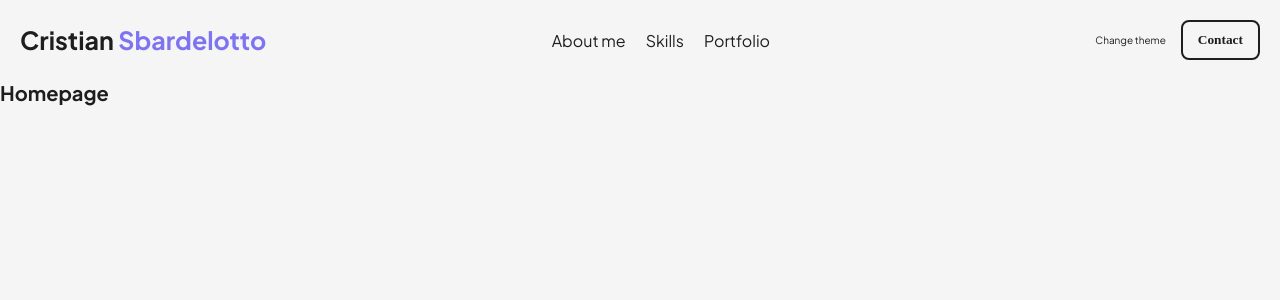
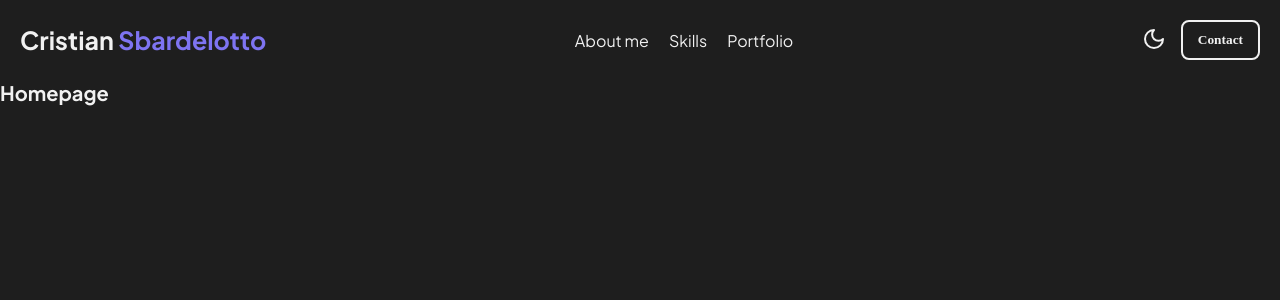
Before and after one commit to cristian-sbardelotto/portfolio, a Next.js app: page / in a window 1280 px wide. Shown: the top 300 px of the page. Built offline with nearby package versions, Linux system fonts and the light colour scheme.

Commit message:
✨ feat(header): implemented toggle theme

```diff
--- a/package.json
+++ b/package.json
@@ -14,6 +14,7 @@
     "@types/react-dom": "18.2.4",
     "@types/styled-components": "^5.1.26",
     "eslint-config-next": "13.4.4",
+    "lucide-react": "^0.241.0",
     "next": "13.4.4",
     "react": "18.2.0",
     "react-dom": "18.2.0",
--- a/src/app/layout.tsx
+++ b/src/app/layout.tsx
@@ -1,10 +1,13 @@
 'use client';
+
+import { useState } from 'react';
 
 import { Header } from '@/components/Header';
 
 import { GlobalStyle } from '@/styles/GlobalStyle';
 import light from '@/styles/themes/light';
-import { ThemeProvider } from 'styled-components';
+import dark from '@/styles/themes/dark';
+import { ThemeProvider, DefaultTheme } from 'styled-components';
 
 import { Plus_Jakarta_Sans } from 'next/font/google';
 
@@ -20,13 +23,22 @@ type LayoutProps = {
 };
 
 export default function RootLayout({ children }: LayoutProps) {
+  const [theme, setTheme] = useState<DefaultTheme>(dark);
+
+  function toggleTheme() {
+    setTheme(theme.title === 'light' ? dark : light);
+  }
+
   return (
-    <ThemeProvider theme={light}>
+    <ThemeProvider theme={theme}>
       <html lang='pt-br'>
         <GlobalStyle />
 
         <body className={jakartaSans.className}>
-          <Header />
+          <Header
+            toggleTheme={toggleTheme}
+            theme={theme}
+          />
 
           {children}
         </body>
--- a/src/components/Header/index.tsx
+++ b/src/components/Header/index.tsx
@@ -1,8 +1,16 @@
 import Link from 'next/link';
 
+import { Sun, Moon } from 'lucide-react';
+
 import * as S from './styles';
+import { DefaultTheme } from 'styled-components';
 
-export function Header() {
+type HeaderProps = {
+  theme: DefaultTheme;
+  toggleTheme: () => void;
+};
+
+export function Header({ theme, toggleTheme }: HeaderProps) {
   return (
     <S.Header>
       <h1>
@@ -26,7 +34,14 @@ export function Header() {
       </nav>
 
       <div>
-        <span>Change theme</span>
+        <div>
+          {theme.title === 'dark' ? (
+            <Moon onClick={toggleTheme} />
+          ) : (
+            <Sun onClick={toggleTheme} />
+          )}
+        </div>
+
         <button>
           <Link href='/contact'>Contact</Link>
         </button>
```
Also changed, not shown: 1 other file (tests, documents, lock files or other folders).
